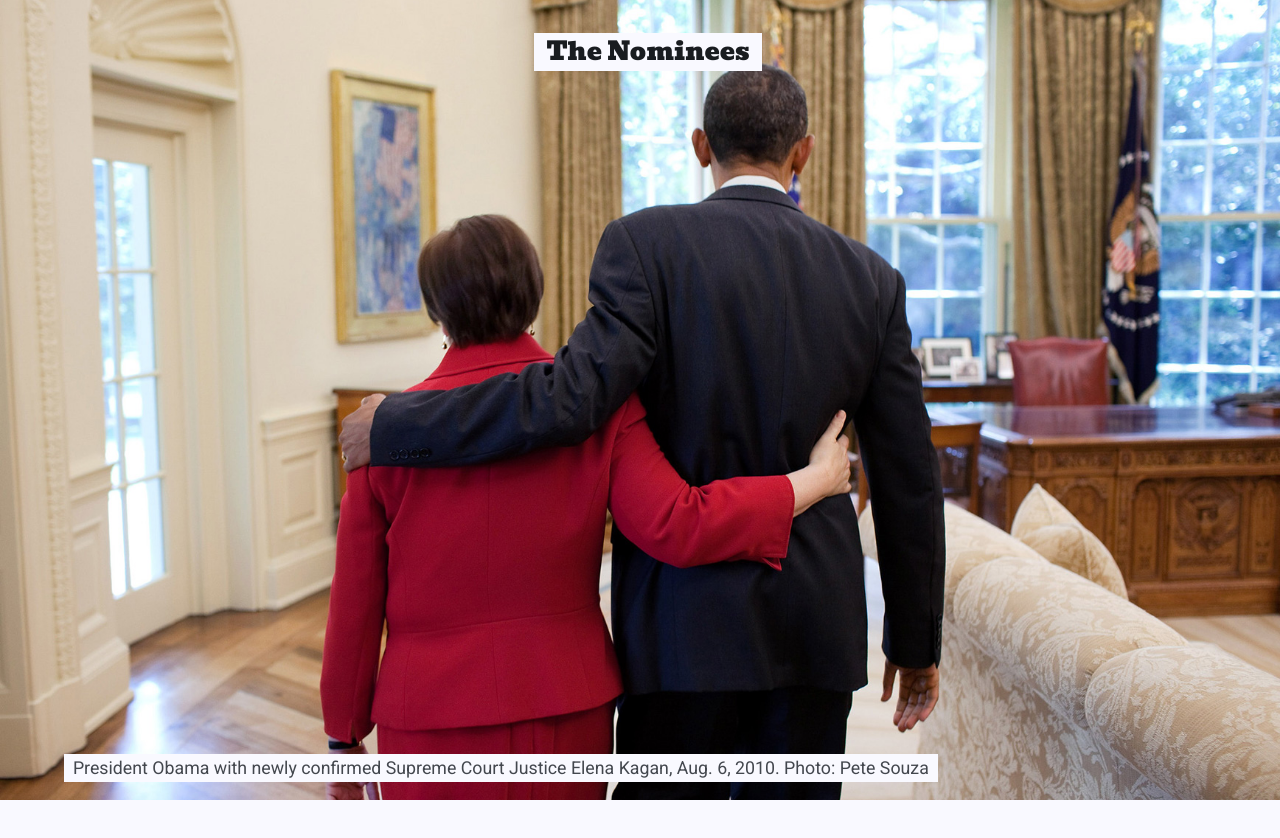
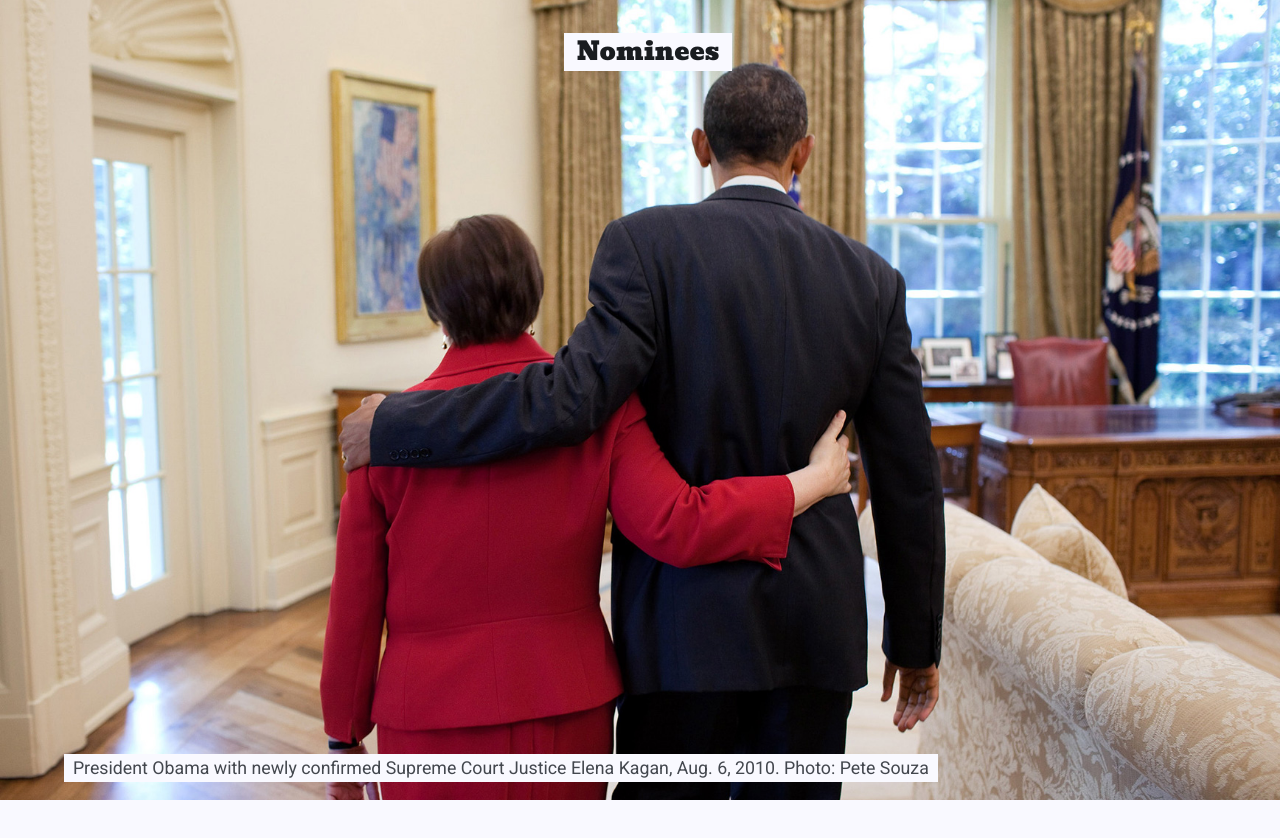
Before and after one commit to seankelliher/obama-scotus, a Vue app: page / in a window 1280 px wide. Shown: the top 838 px of the page. Built offline with nearby package versions, Linux system fonts and the light colour scheme.

Commit message:
Monor change, text in h1.

```diff
--- a/src/components/FullWidth.vue
+++ b/src/components/FullWidth.vue
@@ -8,7 +8,7 @@ import { store } from "../store.js";
             v-if="store.fullWidth === 0"
             class="full-width-title"
         >
-            <h1>The Nominees</h1>
+            <h1>Nominees</h1>
         </div>
         <figure class="full-width">
             <picture>
```
